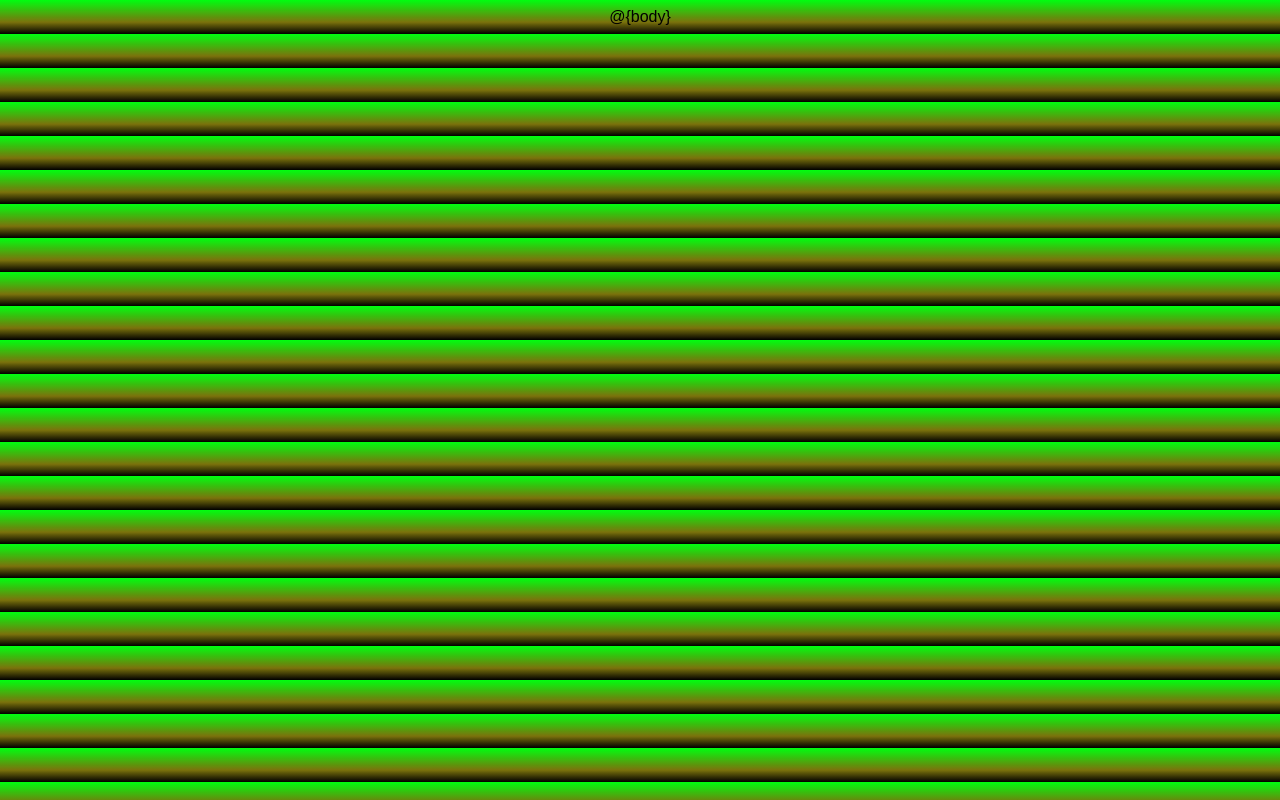
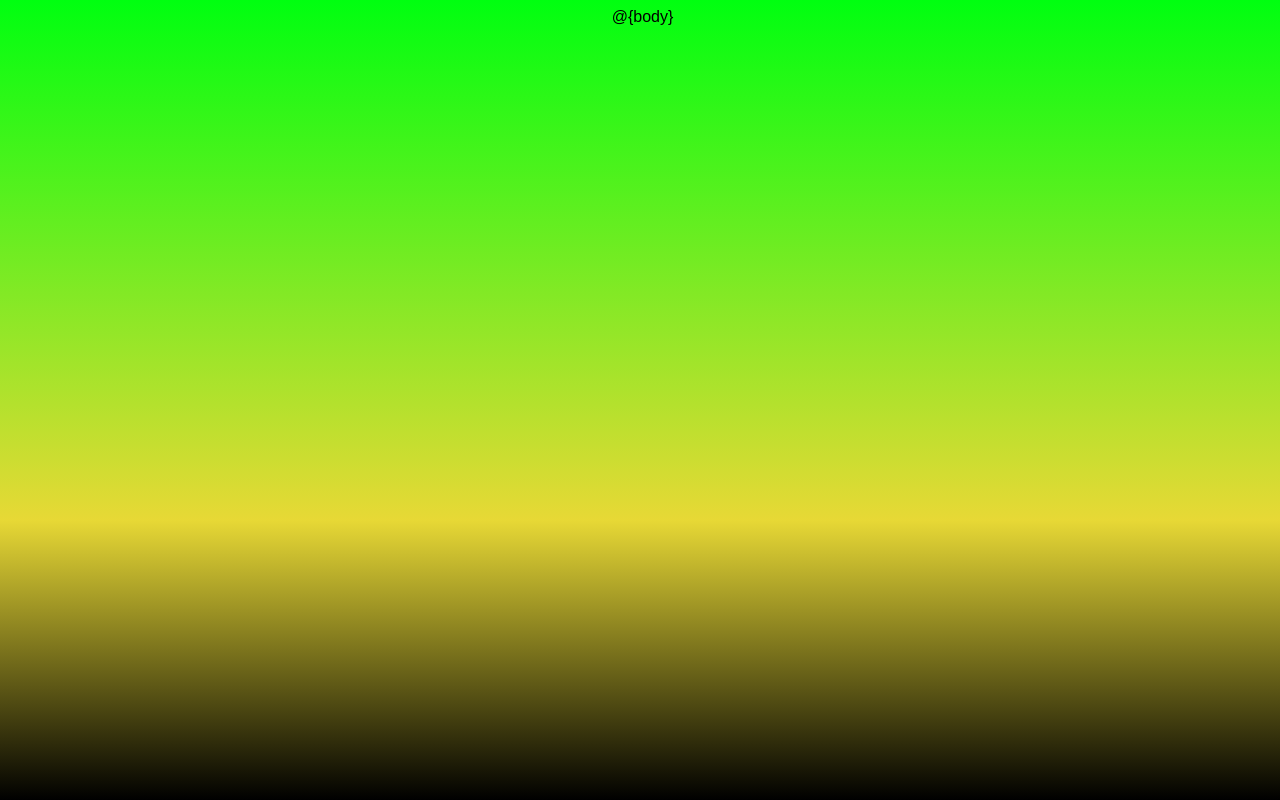
Before and after one commit to Inc21/Python-Quiz-Game-PP3, a website: page views/layout.html in a window 1280 px wide. Drawn offline with nearby package versions, Linux system fonts and the light colour scheme.

Commit message:
Change margin to margin-left

```diff
--- a/views/layout.html
+++ b/views/layout.html
@@ -13,7 +13,9 @@
         body {
             font-family: Arial;
             background: rgb(0,0,0);
-            background: linear-gradient(0deg, rgba(0,0,0,1) 0%, rgba(121,112,9,0.989233193277311) 35%, rgba(0,255,16,1) 100%);
+            background: linear-gradient(0deg, rgba(0,0,0,1) 0%, rgba(231, 216, 51, 0.989) 35%, rgba(0,255,16,1) 100%);
+            background-repeat: no-repeat;
+            background-attachment: fixed;
         }
 
         #container {
@@ -21,7 +23,7 @@
             flex-direction: column;
             justify-content: center;
             align-items: center;
-            margin: 5px;
+            margin-left: 5px;
         }
 
         /**
```
